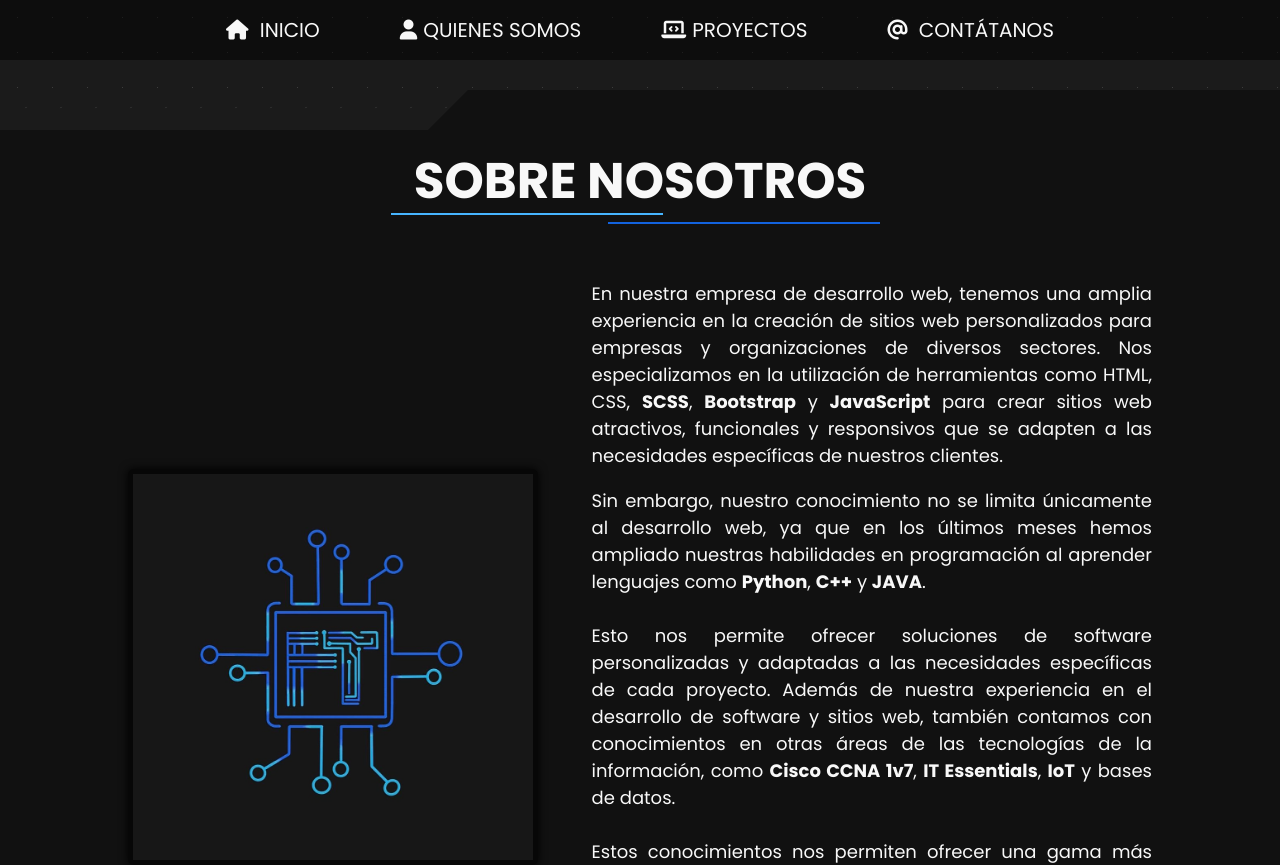
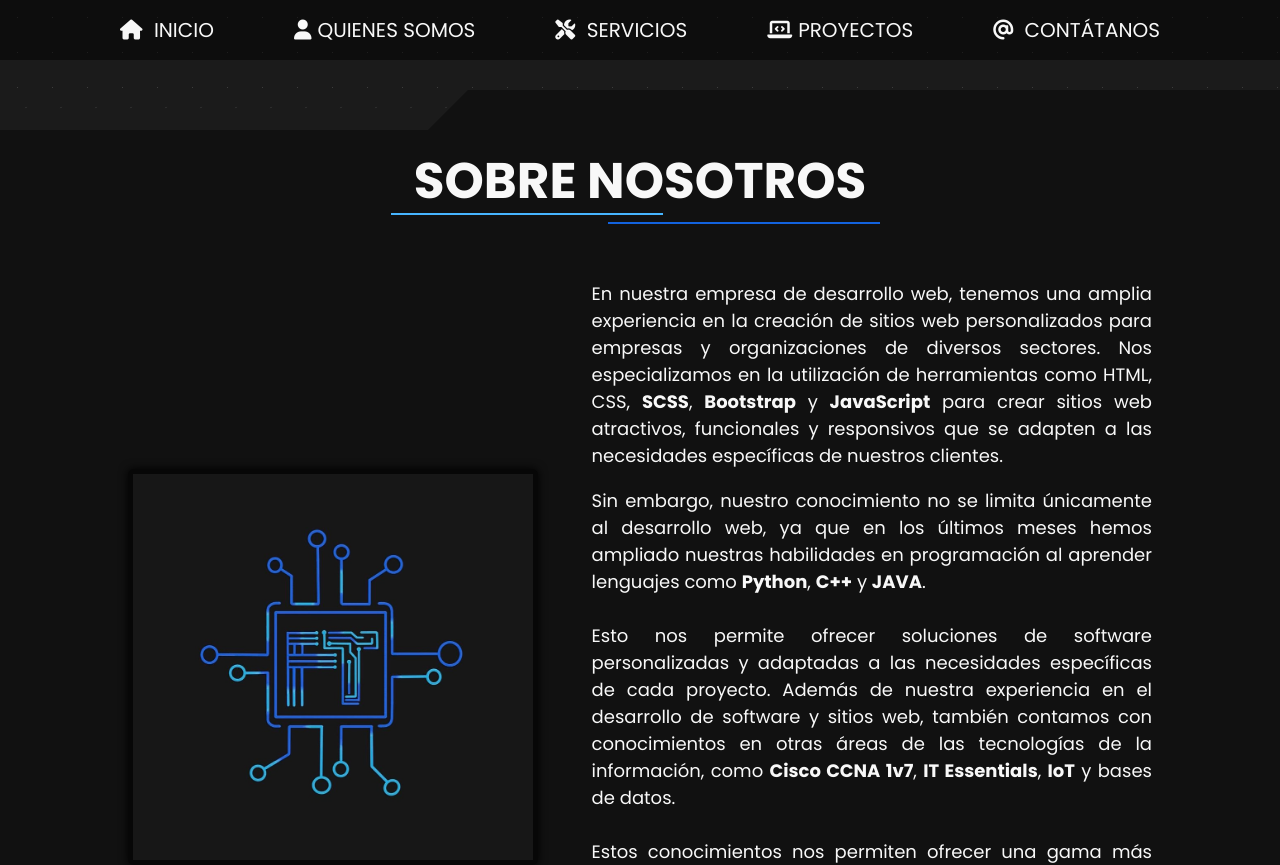
Before and after one commit to Future-TechnologiesCR/Portafolio2, a React (Vite) app: page /#/aboutus in a window 1280 px wide. Shown: the top 865 px of the page. Built offline with nearby package versions, Linux system fonts and the light colour scheme.

Commit message:
Add studd

```diff
--- a/src/Components/Header/Header.jsx
+++ b/src/Components/Header/Header.jsx
@@ -1,6 +1,7 @@
 import React from "react";
 import "./Header.scss";
 import { HashLink as NavLink } from "react-router-hash-link";
+import ProjectsPage from "../ProjectsPage/ProjectsPage";
 import AboutUs from "../AboutUs/AboutUs";
 import logo from "../../img/future.webp";
 
@@ -47,6 +48,15 @@ const Header = () => {
               className="nav__link nav__link-desktop"
             >
               <i className="fa-solid fa-user"></i>Quienes somos
+            </NavLink>
+          </li>
+          <li>
+            <NavLink
+              to="/projects"
+              activeClassName="active"
+              className="nav__link nav__link-desktop"
+            >
+              <i className="fa-solid fa-tools"></i> Servicios
             </NavLink>
           </li>
           <li>
--- a/src/Components/ProjectsPage/ProjectsPage.jsx
+++ b/src/Components/ProjectsPage/ProjectsPage.jsx
@@ -3,6 +3,10 @@ import React from 'react'
 function ProjectsPage() {
   return (
     <>
+    <br/>
+    <br/>
+    <br/>
+    <br/>
     <br/>
     <div>ProjectsPage</div>
     </>
```
